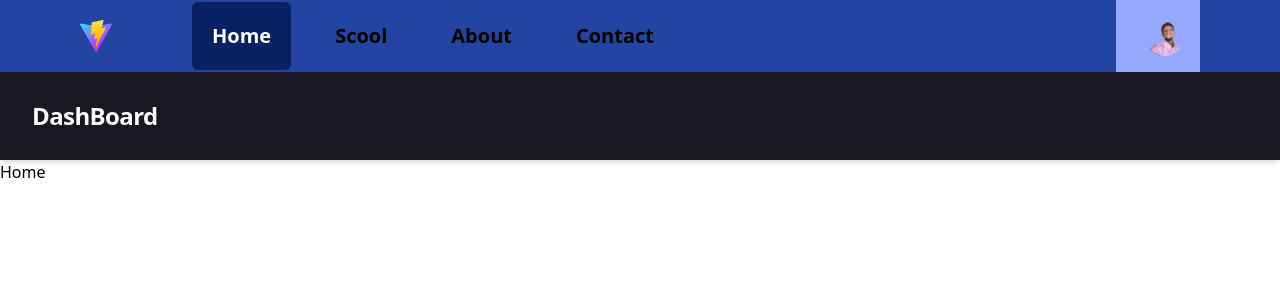
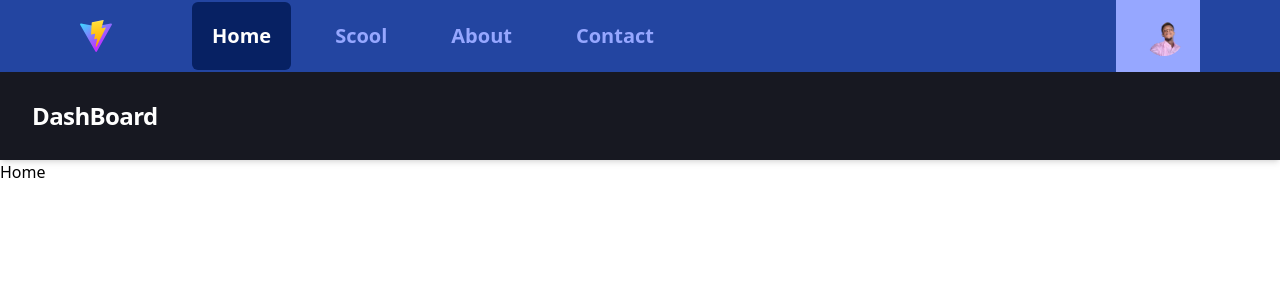
Before and after one commit to rovertnet/open_source, a React (Vite) app: page / in a window 1280 px wide. Shown: the top 300 px of the page. Built offline with nearby package versions, Linux system fonts and the light colour scheme.

Commit message:
nouveau commit

```diff
--- a/src/components/header/Navbar.jsx
+++ b/src/components/header/Navbar.jsx
@@ -47,7 +47,7 @@ const Navbar = () => {
                       isActive
                         ? "bg-blak text-white text-xl font-bold"
                         : "text-gray-300 hover:bg-gray-700 hover:text-white",
-                      "rounded-md p-5 text-xl font-bold"
+                      "rounded-md p-5 text-xl font-bold text-purple"
                     )
                   }
                   aria-current={item.current ? "page" : undefined}
```
